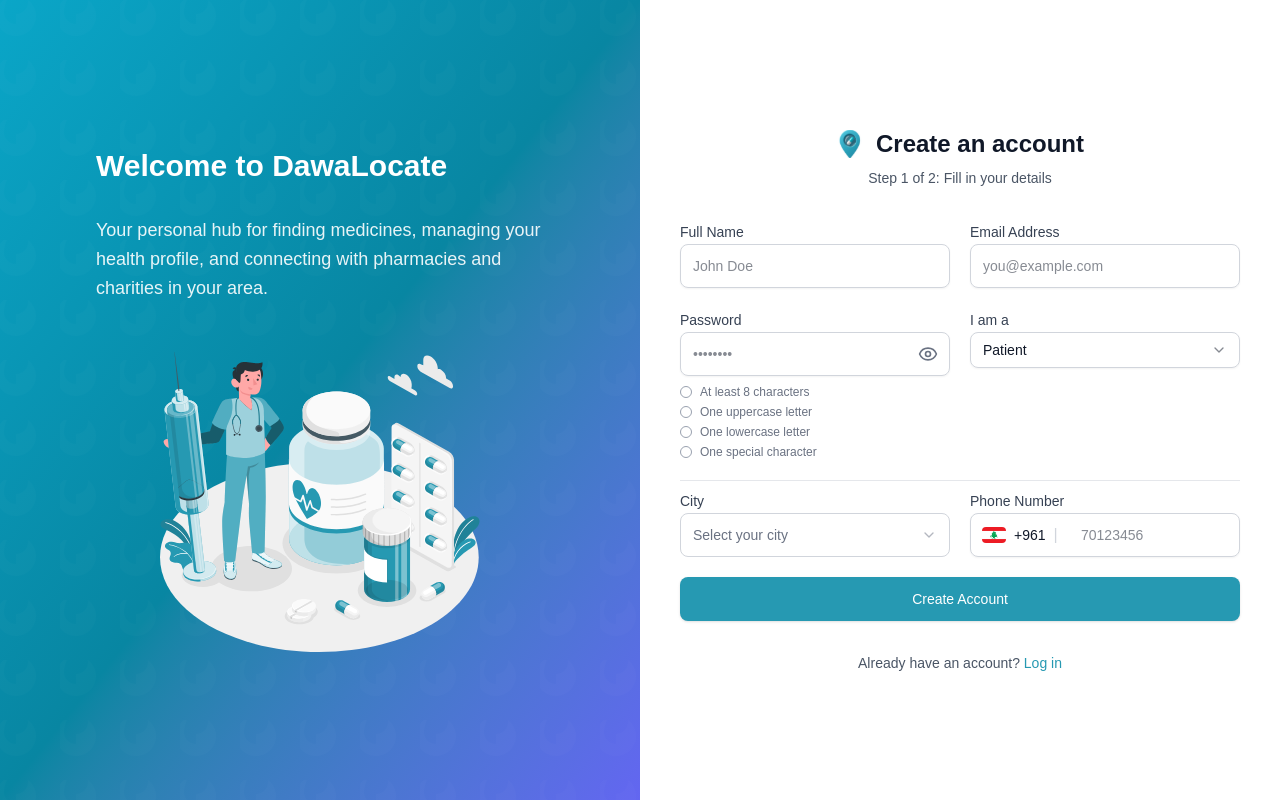
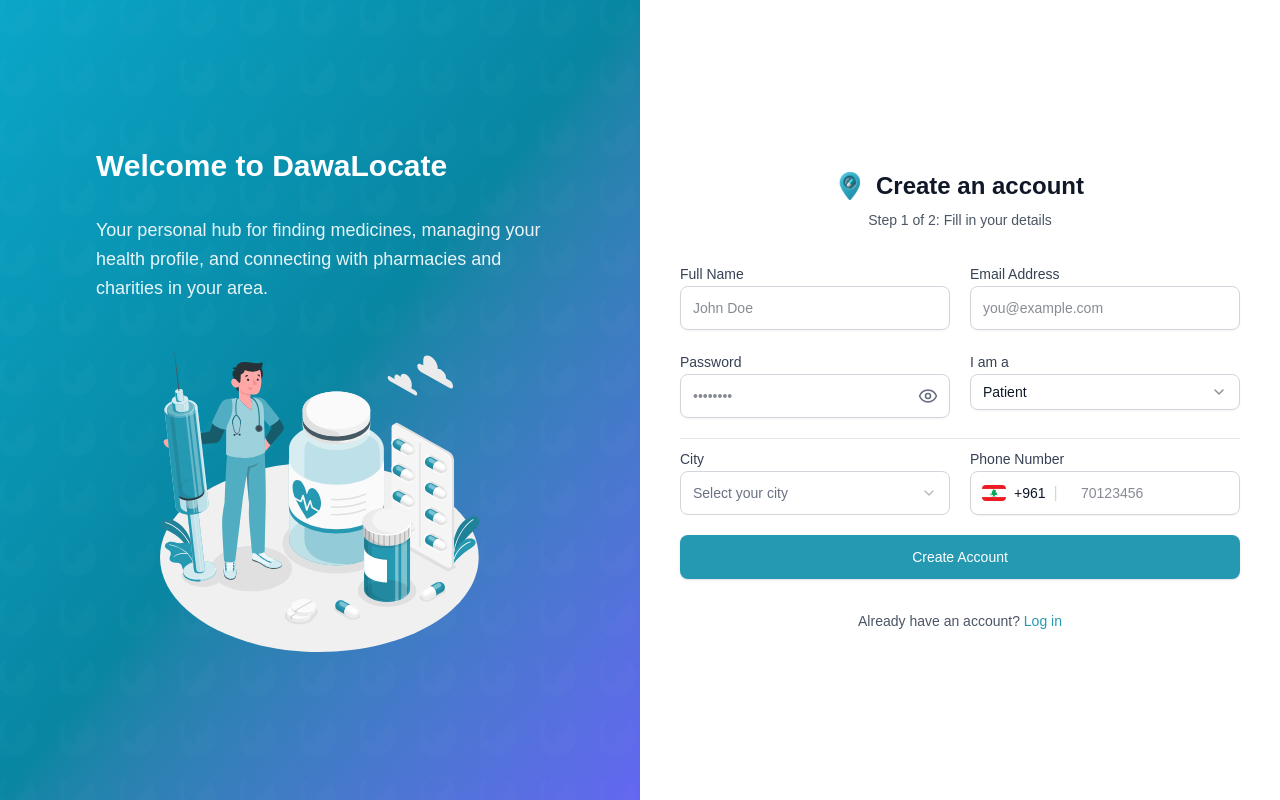
Before and after one commit to hassanaboukhalil/techtalks-dawalocate-nextjs-teamB, a Next.js app: page /signup in a window 1280 px wide. Built offline with nearby package versions, Linux system fonts and the light colour scheme.

Commit message:
refactor(auth): update SignupPage component for improved user experience

```diff
--- a/app/(auth)/signup/page.tsx
+++ b/app/(auth)/signup/page.tsx
@@ -482,9 +482,9 @@ export default function SignupPage() {
                     )}
                   </button>
                 </div>
+                {formData.password.length > 0 && (
                   <div className="space-y-1 mt-2">
                     {passwordCriteria.map((item, index) => {
-                    const isTyped = formData.password.length > 0;
                       const isMet = item.valid;
 
                       let colorClass = "text-gray-500";
@@ -492,14 +492,12 @@ export default function SignupPage() {
                         <div className="w-3 h-3 rounded-full border border-gray-400" />
                       );
 
-                    if (isTyped) {
                       if (isMet) {
                         colorClass = "text-green-600";
                         icon = <Check className="w-3 h-3 text-green-600" />;
                       } else {
                         colorClass = "text-red-500";
                         icon = <X className="w-3 h-3 text-red-500" />;
-                      }
                       }
 
                       return (
@@ -513,6 +511,7 @@ export default function SignupPage() {
                       );
                     })}
                   </div>
+                )}
               </div>
 
               <div className="space-y-2">
```
Lines whose indentation alone changed are shown as unchanged.
